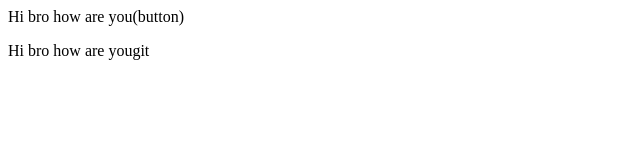
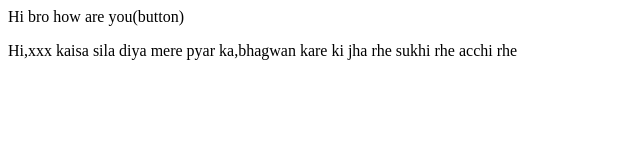
Before and after one commit to ankit1390023/git-learning, a plain HTML site: page index.html in a window 1280 px wide. Shown: the whole page, without its empty margins (0-640 px from the left). Drawn offline with Linux system fonts and the light colour scheme.

Commit message:
Updated index.html

```diff
--- a/index.html
+++ b/index.html
@@ -2,4 +2,4 @@
 <p>Hi bro how are you(button)</p>
 
 
-<p>Hi bro how are yougit </p>
+<p>Hi,xxx kaisa sila diya mere pyar ka,bhagwan kare ki jha rhe sukhi rhe acchi rhe  </p>
```
